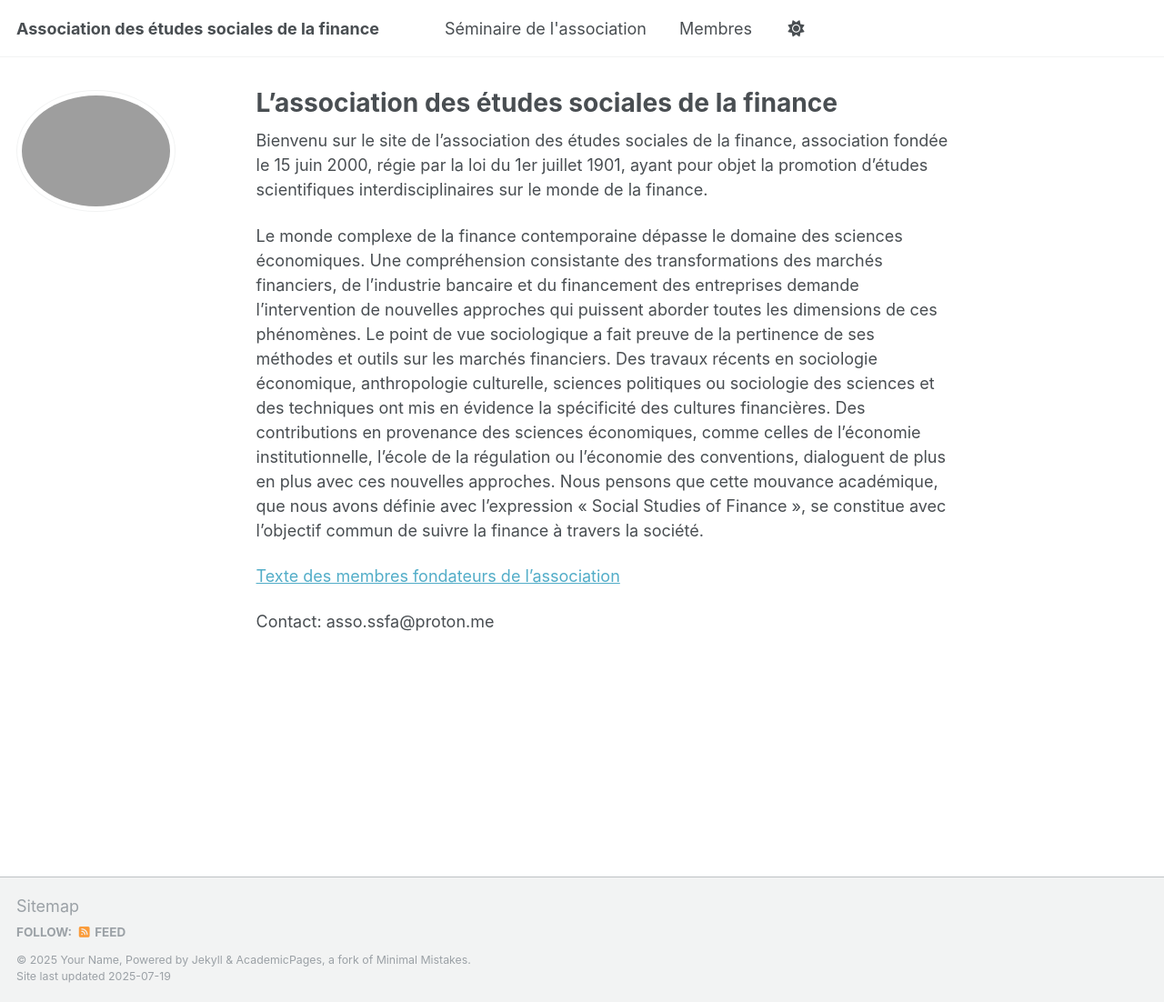
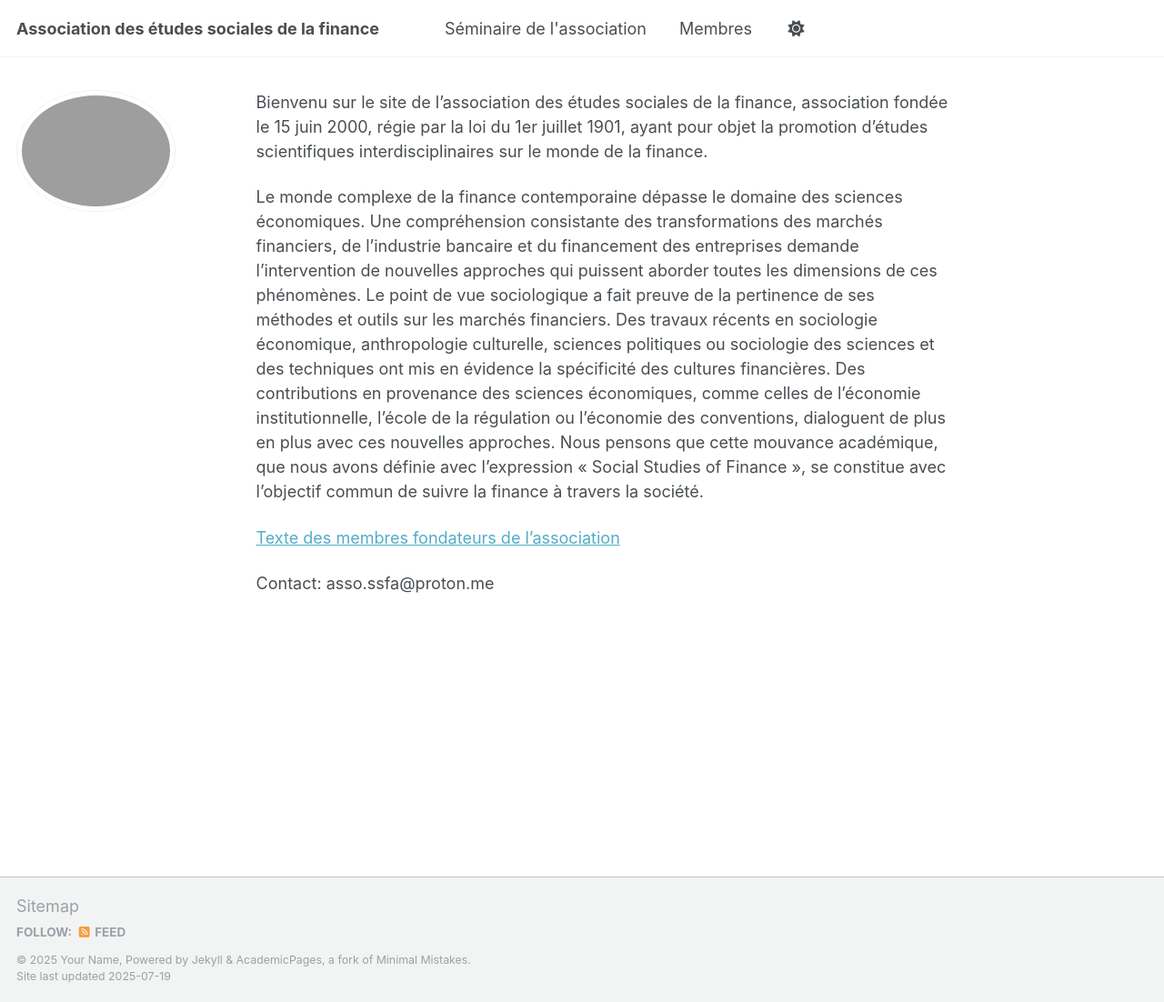
Before and after one commit to ssfa-aesf/ssfa-aesf.github.io, a Jekyll site: the page built from _pages/about.md, in a window 1280 px wide and 1102 px high. Shown: the whole window at 91% size. Built offline with Jekyll 4.4.1, drawn with Linux system fonts in a browser that asks for light colours; a script that is not in the unit is left out.

Commit message:
Update about.md

```diff
--- a/_pages/about.md
+++ b/_pages/about.md
@@ -1,6 +1,6 @@
 ---
-permalink: /about/
-title: "L'association des études sociales de la finance"
+permalink: /
+title:
 author_profile: true
 redirect_from:
   - /about/
```
